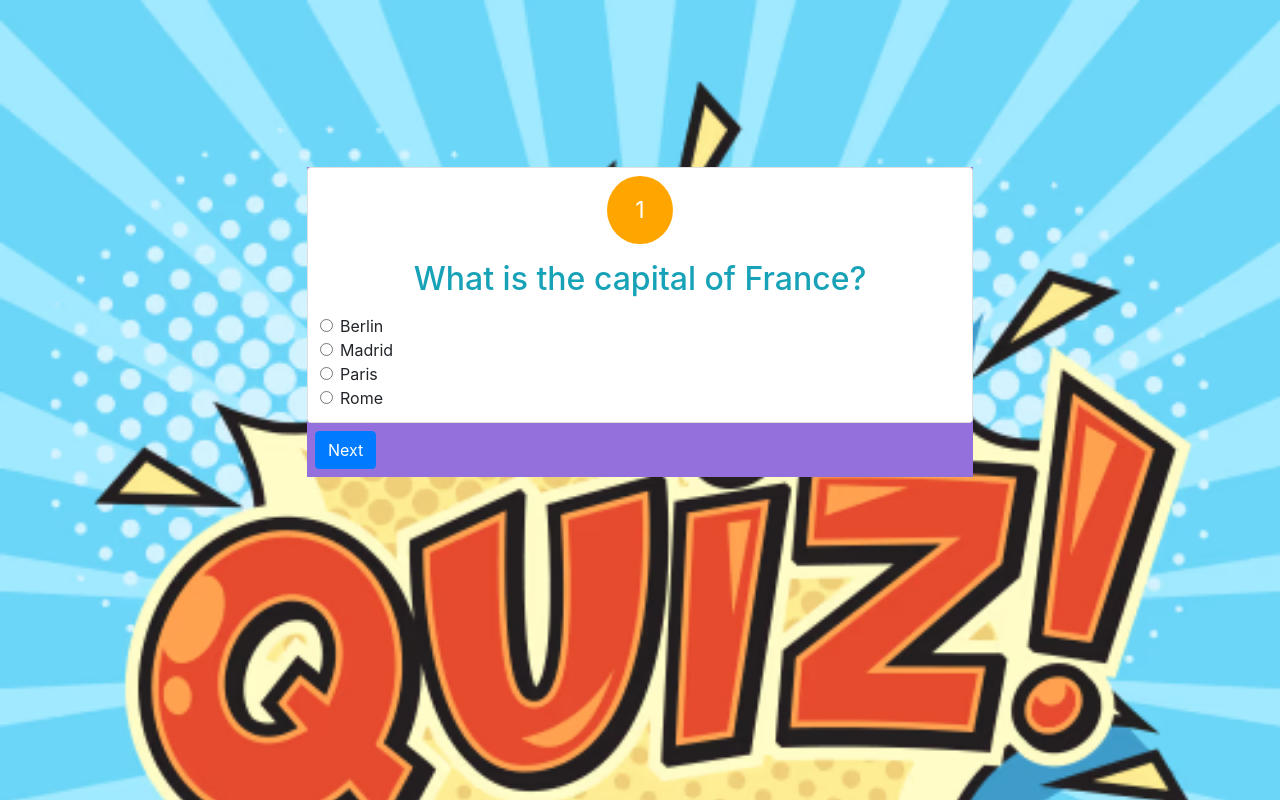
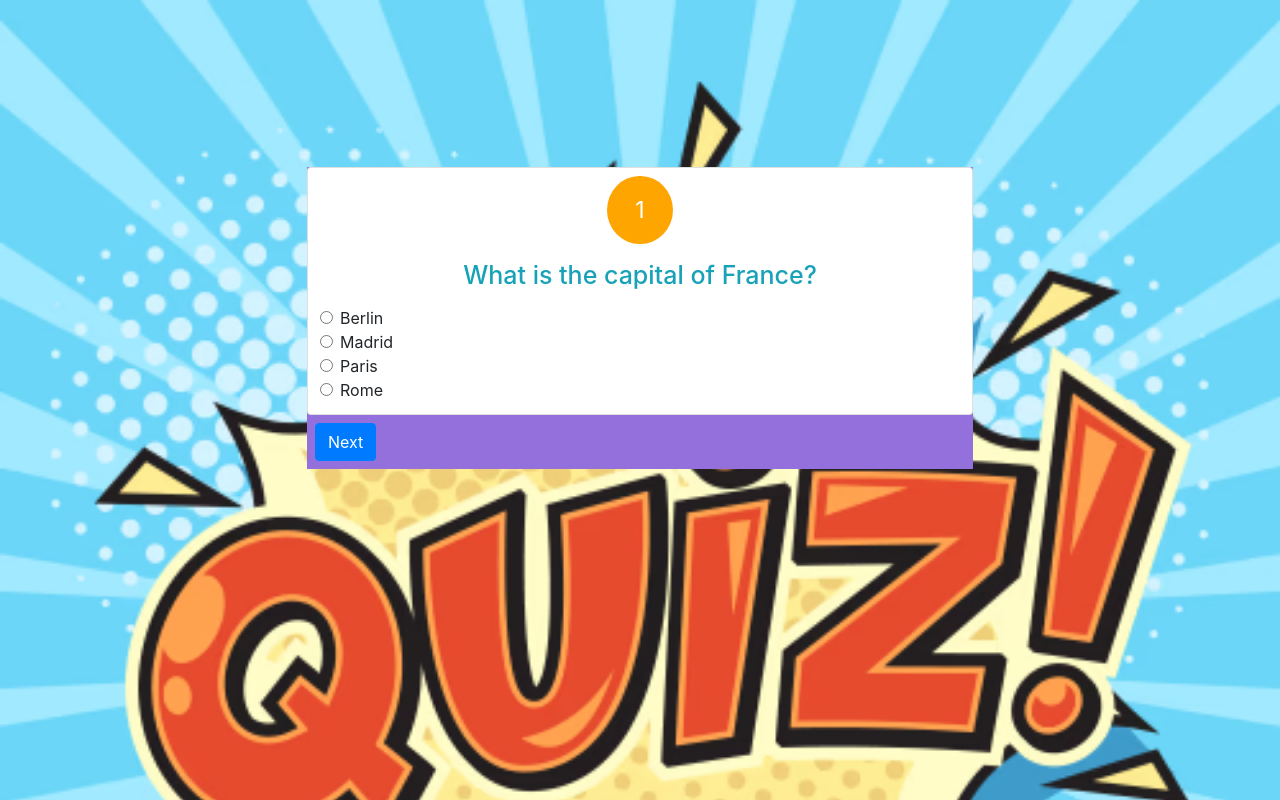
Before and after one commit to tronganhnguyenthanh/quiz, a React (Create React App) app: page / in a window 1280 px wide. Built offline with nearby package versions, Linux system fonts and the light colour scheme.

Commit message:
[UPDATE][FE] styling font size css in Laptop

```diff
--- a/src/css/style.css
+++ b/src/css/style.css
@@ -28,6 +28,10 @@ body{
   margin-top:15%;
 }
 
+.text-heading-responsive{
+  font-size:25px;
+}
+
 @media (max-width:768px){
   .text-heading{
     width:20%;
```
